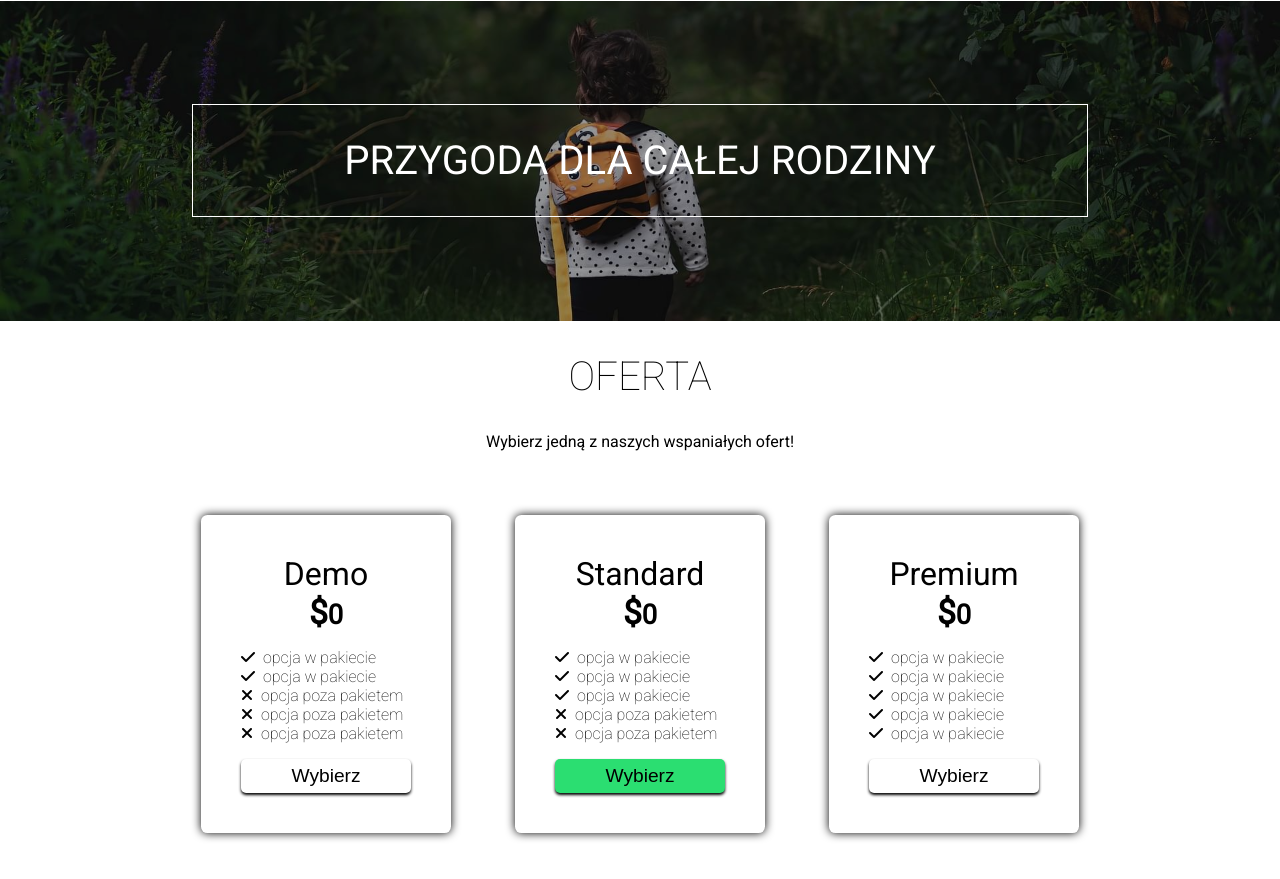
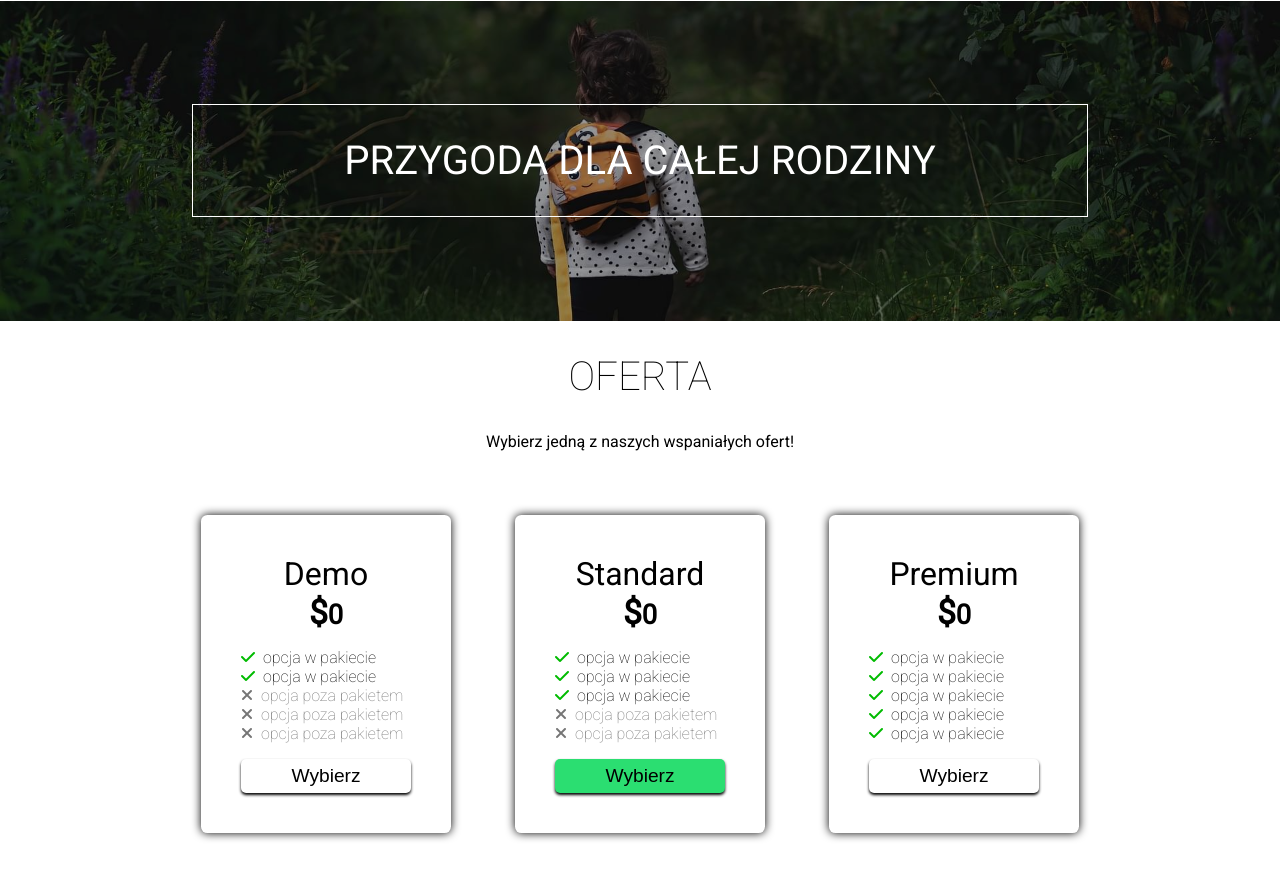
Before and after one commit to k4mlas/Forest, a website: page index.html in a window 1280 px wide. Shown: the part 1019-1898 px from the top of the page. Drawn offline with Linux system fonts and the light colour scheme.

Commit message:
section2

```diff
--- a/index.html
+++ b/index.html
@@ -91,11 +91,11 @@
                 <p class="offer__body__content__name">Demo</p>
                 <p class="offer__body__content__price"><span>$</span>0</p>
                 <ul class="offer__body__content__opctions">
-                    <li><i class="fa-solid fa-check"></i>opcja w pakiecie</li>
-                    <li><i class="fa-solid fa-check"></i>opcja w pakiecie</li>
-                    <li><i class="fa-solid fa-xmark"></i>opcja poza pakietem</li>
-                    <li><i class="fa-solid fa-xmark"></i>opcja poza pakietem</li>
-                    <li><i class="fa-solid fa-xmark"></i>opcja poza pakietem</li>
+                    <li class="offer__body__content__opctions__list"><i class="fa-solid fa-check"></i>opcja w pakiecie</li>
+                    <li class="offer__body__content__opctions__list"><i class="fa-solid fa-check"></i>opcja w pakiecie</li>
+                    <li class="offer__body__content__opctions__list offer__body__content__opctions__list--non"><i class="fa-solid fa-xmark"></i>opcja poza pakietem</li>
+                    <li class="offer__body__content__opctions__list offer__body__content__opctions__list--non"><i class="fa-solid fa-xmark"></i>opcja poza pakietem</li>
+                    <li class="offer__body__content__opctions__list offer__body__content__opctions__list--non"><i class="fa-solid fa-xmark"></i>opcja poza pakietem</li>
                 </ul>
                 <button class="offer__body__content__btn">Wybierz</button>
             </div>
@@ -103,11 +103,11 @@
                 <p class="offer__body__content__name">Standard</p>
                 <p class="offer__body__content__price"><span>$</span>0</p>
                 <ul class="offer__body__content__opctions">
-                    <li><i class="fa-solid fa-check"></i>opcja w pakiecie</li>
-                    <li><i class="fa-solid fa-check"></i>opcja w pakiecie</li>
-                    <li><i class="fa-solid fa-check"></i>opcja w pakiecie</li>
-                    <li><i class="fa-solid fa-xmark"></i>opcja poza pakietem</li>
-                    <li><i class="fa-solid fa-xmark"></i>opcja poza pakietem</li>
+                    <li class="offer__body__content__opctions__list"><i class="fa-solid fa-check"></i>opcja w pakiecie</li>
+                    <li class="offer__body__content__opctions__list"><i class="fa-solid fa-check"></i>opcja w pakiecie</li>
+                    <li class="offer__body__content__opctions__list"><i class="fa-solid fa-check"></i>opcja w pakiecie</li>
+                    <li class="offer__body__content__opctions__list offer__body__content__opctions__list--non"><i class="fa-solid fa-xmark"></i>opcja poza pakietem</li>
+                    <li class="offer__body__content__opctions__list offer__body__content__opctions__list--non"><i class="fa-solid fa-xmark"></i>opcja poza pakietem</li>
                 </ul>
                 <button class="offer__body__content__btn offer__body__content__btn--active">Wybierz</button>
             </div>
@@ -115,11 +115,11 @@
                 <p class="offer__body__content__name">Premium</p>
                 <p class="offer__body__content__price"><span>$</span>0</p>
                 <ul class="offer__body__content__opctions">
-                    <li><i class="fa-solid fa-check"></i>opcja w pakiecie</li>
-                    <li><i class="fa-solid fa-check"></i>opcja w pakiecie</li>
-                    <li><i class="fa-solid fa-check"></i>opcja w pakiecie</li>
-                    <li><i class="fa-solid fa-check"></i>opcja w pakiecie</li>
-                    <li><i class="fa-solid fa-check"></i>opcja w pakiecie</li>
+                    <li class="offer__body__content__opctions__list"><i class="fa-solid fa-check"></i>opcja w pakiecie</li>
+                    <li class="offer__body__content__opctions__list"><i class="fa-solid fa-check"></i>opcja w pakiecie</li>
+                    <li class="offer__body__content__opctions__list"><i class="fa-solid fa-check"></i>opcja w pakiecie</li>
+                    <li class="offer__body__content__opctions__list"><i class="fa-solid fa-check"></i>opcja w pakiecie</li>
+                    <li class="offer__body__content__opctions__list"><i class="fa-solid fa-check"></i>opcja w pakiecie</li>
                 </ul>
                 <button class="offer__body__content__btn">Wybierz</button>
             </div>
--- a/src/sass/_colors.scss
+++ b/src/sass/_colors.scss
@@ -2,4 +2,6 @@ $hamburgerLine: rgb(0, 0, 0);
 $bacgroundNavMobile: rgb(255, 255, 255);
 $whiteMain: white;
 $blackMain: black;
+$greenMain: rgb(0, 187, 0);
+$greykMain: rgb(117, 117, 117);
 $activeBtn: rgb(43,222,113);
--- a/src/sass/style.scss
+++ b/src/sass/style.scss
@@ -203,34 +203,32 @@ body {
 		}
 	}
 }
-.offer{
-	&__text{
+.offer {
+	&__text {
 		display: flex;
 		justify-content: center;
 		align-items: center;
 		margin-bottom: 1rem;
-
 	}
-	&__body{
+	&__body {
 		display: flex;
 		align-items: center;
 		justify-content: center;
 		flex-wrap: wrap;
 		margin: 1rem;
 		padding: 1rem;
-		&__content{
+		&__content {
 			min-width: 250px;
 			background-color: colors.$whiteMain;
 			padding: 2.5rem;
 			margin: 2rem;
-			border-radius: .4rem;
+			border-radius: 0.4rem;
 			box-shadow: 0 0 10px colors.$blackMain;
-			&__name{
+			&__name {
 				font-size: 2rem;
 				text-align: center;
-
 			}
-			&__price{
+			&__price {
 				font-size: 1.7rem;
 				text-align: center;
 				margin-bottom: 1rem;
@@ -239,32 +237,45 @@ body {
 					font-size: 2.1rem;
 				}
 			}
-			&__opctions{
+			&__opctions {
 				list-style: none;
-				font-size: 1rem;font-weight: lighter;
+				font-size: 1rem;
+				font-weight: lighter;
 				margin-bottom: 1rem;
-				i{
-					margin-right: .5rem;
+				&__list {
+					color: colors.$blackMain;
+					&--non {
+						color: colors.$greykMain;
+					}
+					i {
+						margin-right: 0.5rem;
+					}
+					.fa-check {
+						color: colors.$greenMain;
+					}
 				}
 			}
-			&__btn{
+			&__btn {
 				width: 100%;
 				font-size: 1.2rem;
-				font-weight:lighter;
+				font-weight: lighter;
 				text-align: center;
-				padding: .4rem;
+				padding: 0.4rem;
 				border: none;
 				background: none;
 				box-shadow: 0 2px 3px colors.$blackMain;
 				border-radius: 5px;
 				cursor: pointer;
-				&--active{
+				transition: background-color 0.3s;
+				&--active {
 					background-color: colors.$activeBtn;
+				}
+				&:hover {
+					background-color: colors.$greenMain;
 				}
 			}
 		}
 	}
-
 }
 @import './components';
 @import './medium';
```
Also changed, not shown: dist/css/style.min.css, 1 other file.
